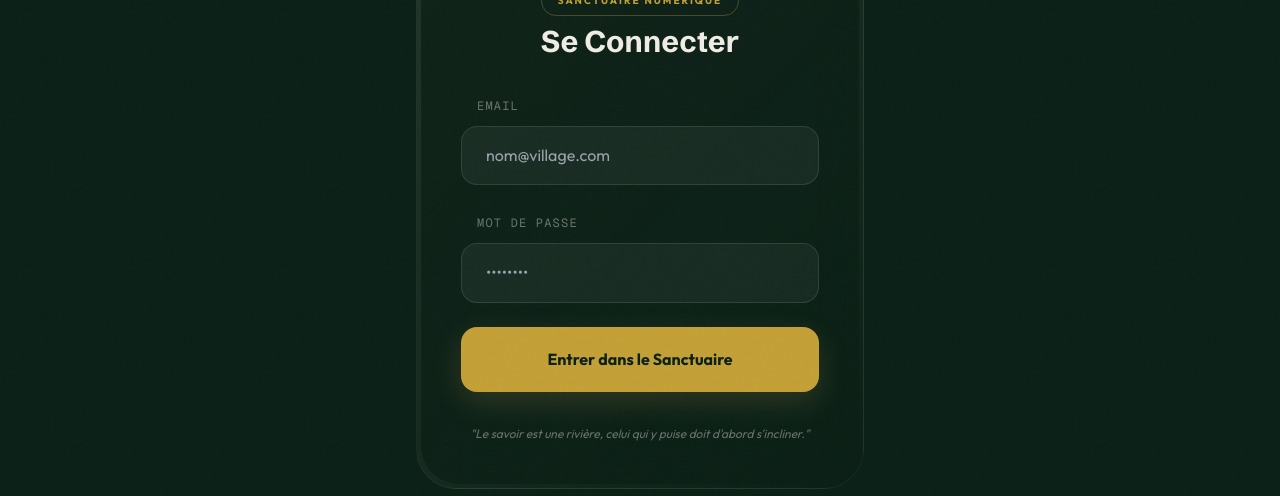
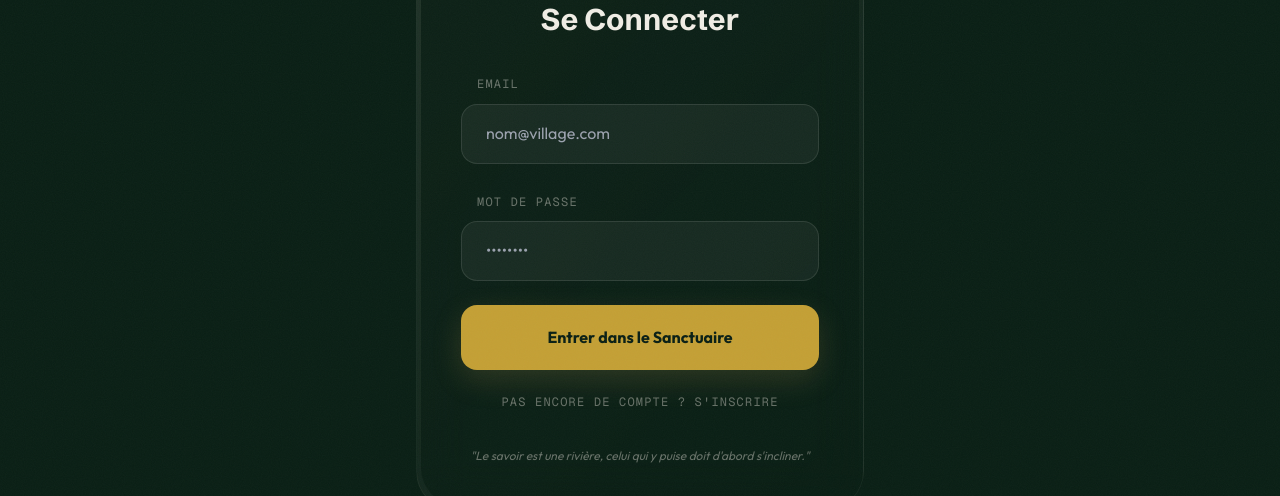
Before and after one commit to mastajigga/sakata-vault, a Next.js app: page /auth in a window 1280 px wide. Shown: the part 237-733 px from the top of the page. Built offline with nearby package versions, Linux system fonts and the light colour scheme; no server answers.

Commit message:
feat: allow signup on auth page to bootstrap admin account

```diff
--- a/src/app/auth/page.tsx
+++ b/src/app/auth/page.tsx
@@ -24,20 +24,25 @@ const AuthPage = () => {
     }
   }, [user, router]);
 
-  const handleLogin = async (e: React.FormEvent) => {
+  const [isSignUp, setIsSignUp] = useState(false);
+
+  const handleAuth = async (e: React.FormEvent) => {
     e.preventDefault();
     setLoading(true);
     setMessage(null);
 
-    const { error } = await supabase.auth.signInWithPassword({
-      email,
-      password,
-    });
+    const { error } = isSignUp
+      ? await supabase.auth.signUp({ email, password })
+      : await supabase.auth.signInWithPassword({ email, password });
 
     if (error) {
       setMessage({ type: "error", text: error.message });
     } else {
-      setMessage({ type: "success", text: "Connexion réussie ! Redirection..." });
+      if (isSignUp) {
+        setMessage({ type: "success", text: "Compte créé ! Vérifiez vos emails (ou essayez de vous connecter si la confirmation est désactivée)." });
+      } else {
+        setMessage({ type: "success", text: "Connexion réussie ! Redirection..." });
+      }
     }
     setLoading(false);
   };
@@ -68,7 +73,7 @@ const AuthPage = () => {
               </h1>
             </div>
 
-            <form onSubmit={handleLogin} className="space-y-6">
+            <form onSubmit={handleAuth} className="space-y-6">
               <div className="space-y-2">
                 <label className="text-xs font-mono uppercase tracking-widest opacity-40 ml-4">
                   Email
@@ -115,6 +120,13 @@ const AuthPage = () => {
               >
                 {loading ? "Murmure aux anciens..." : "Entrer dans le Sanctuaire"}
               </button>
+              <button
+                type="button"
+                onClick={() => setIsSignUp(!isSignUp)}
+                className="w-full text-xs font-mono uppercase tracking-widest opacity-40 hover:opacity-100 transition-opacity"
+              >
+                {isSignUp ? "Déjà un compte ? Se connecter" : "Pas encore de compte ? S'inscrire"}
+              </button>
             </form>
 
             <div className="text-center">
```
